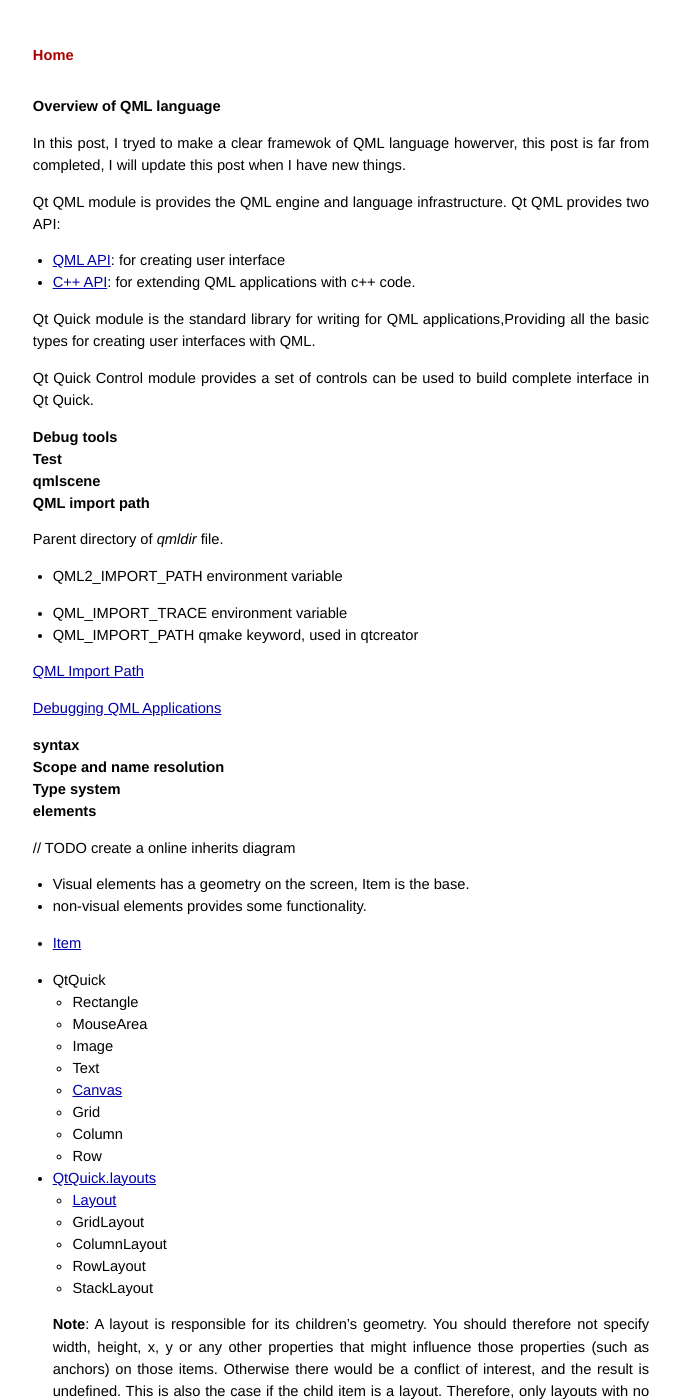
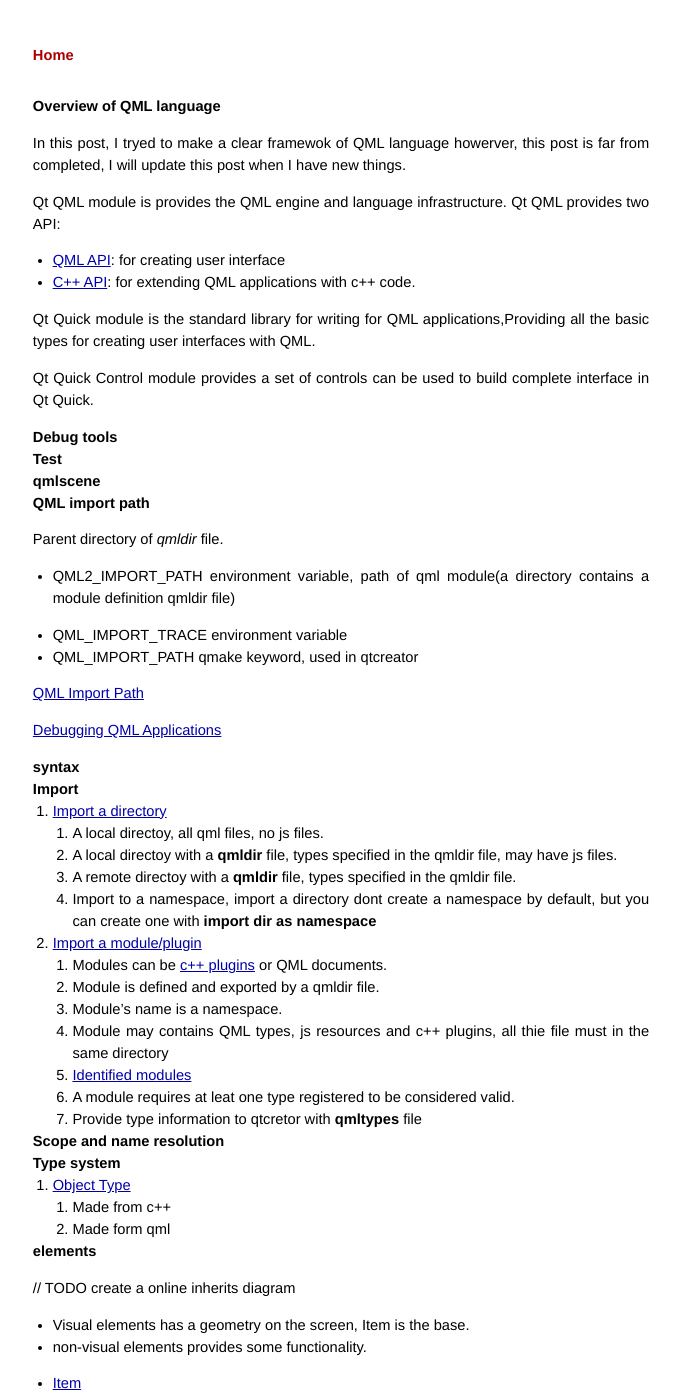
Before and after one commit to maidamai0/maidamai0.github.io, a Jekyll site: the page built from _posts/2019-11-14-qml_overview.md, in a window 1280 px wide and 1400 px high. Shown: the whole window, without its empty margins (299-979 px from the left). Built offline with Jekyll 4.4.1, drawn with Linux system fonts in a browser that asks for light colours; some of the changed text lies outside the part shown.

Commit message:
feat:update qml overview

```diff
--- a/_posts/2019-11-14-qml_overview.md
+++ b/_posts/2019-11-14-qml_overview.md
@@ -26,7 +26,7 @@
 
 Parent directory of *qmldir* file.
 
-* QML2_IMPORT_PATH environment variable
+* QML2_IMPORT_PATH environment variable, path of qml module(a directory contains a module definition qmldir file)
 
 * QML_IMPORT_TRACE environment variable
 * QML_IMPORT_PATH qmake keyword, used in qtcreator
@@ -37,9 +37,29 @@
 
 ## syntax
 
+### Import
+
+1. [Import a directory](https://doc.qt.io/qt-5/qtqml-syntax-directoryimports.html)
+      1. A local directoy, all qml files, no js files.
+      2. A local directoy with a **qmldir** file, types specified in the qmldir file, may have js files.
+      3. A remote directoy with a **qmldir** file, types specified in the qmldir file.
+      4. Import to a namespace, import a directory dont create a namespace by default, but you can create one with **import dir as namespace**
+2. [Import a module/plugin](https://doc.qt.io/qt-5/qtqml-modules-topic.html)
+      1. Modules can be [c++ plugins](https://doc.qt.io/qt-5/qqmlextensionplugin.html) or QML documents.
+      2. Module is defined and exported by a qmldir file.
+      3. Module's name is a namespace.
+      4. Module may contains QML types, js resources and c++ plugins, all thie file must in the same directory
+      5. [Identified modules](https://doc.qt.io/qt-5/qtqml-modules-identifiedmodules.html)
+      6. A module requires at leat one type registered to be considered valid.
+      7. Provide type information to qtcretor with **qmltypes** file
+
 ### Scope and name resolution
 
 ## Type system
+
+1. [Object Type](https://doc.qt.io/qt-5/qtqml-typesystem-objecttypes.html)
+   1. Made from c++
+   2. Made form qml
 
 ## elements
 
@@ -216,19 +236,28 @@
 * model object
 * number
 
-## interact with c++
+## Interact with c++
 
 * C++ -> QML: c++ code serve as model and do heavy logic
    1. Register c++ class/object to qml engine
    2. Create a plugin with c++
 * QML -> C++: Load a qml file to c++ code.
    1. Load with QQmlComponent->load a qml file as a c++ object.
-   2. Load with QQuickView/QQuickView.
+   2. Load with QQuickView/QQuickView.QQuickWidget is a convinient wrapper of QQuickWindow.
 
 [Overview of QML and C++ integration](https://doc.qt.io/qt-5/qtqml-cppintegration-overview.html)
+
 [Interacting with QML Objects from C++](https://doc.qt.io/qt-5/qtqml-cppintegration-interactqmlfromcpp.html)
+
 [Define QML types from c++](https://doc.qt.io/qt-5/qtqml-cppintegration-definetypes.html)
+
 [Creating c++ plugins for QML](https://doc.qt.io/qt-5/qtqml-modules-cppplugins.html)
+
+## Type conversion between QML and C++
+
+[Type conversion between QML and C++](https://doc.qt.io/qt-5/qtqml-cppintegration-data.html)
+
+## [Graphics View Framewok](https://doc.qt.io/qt-5/graphicsview.html)
 
 ## Scene graph
 
```
Also changed, not shown: other parts of _posts/2019-11-14-qml_overview.md (+2 -2 lines), code/cpp_extension_for_qml/README.md (added, +17 -0 lines).
